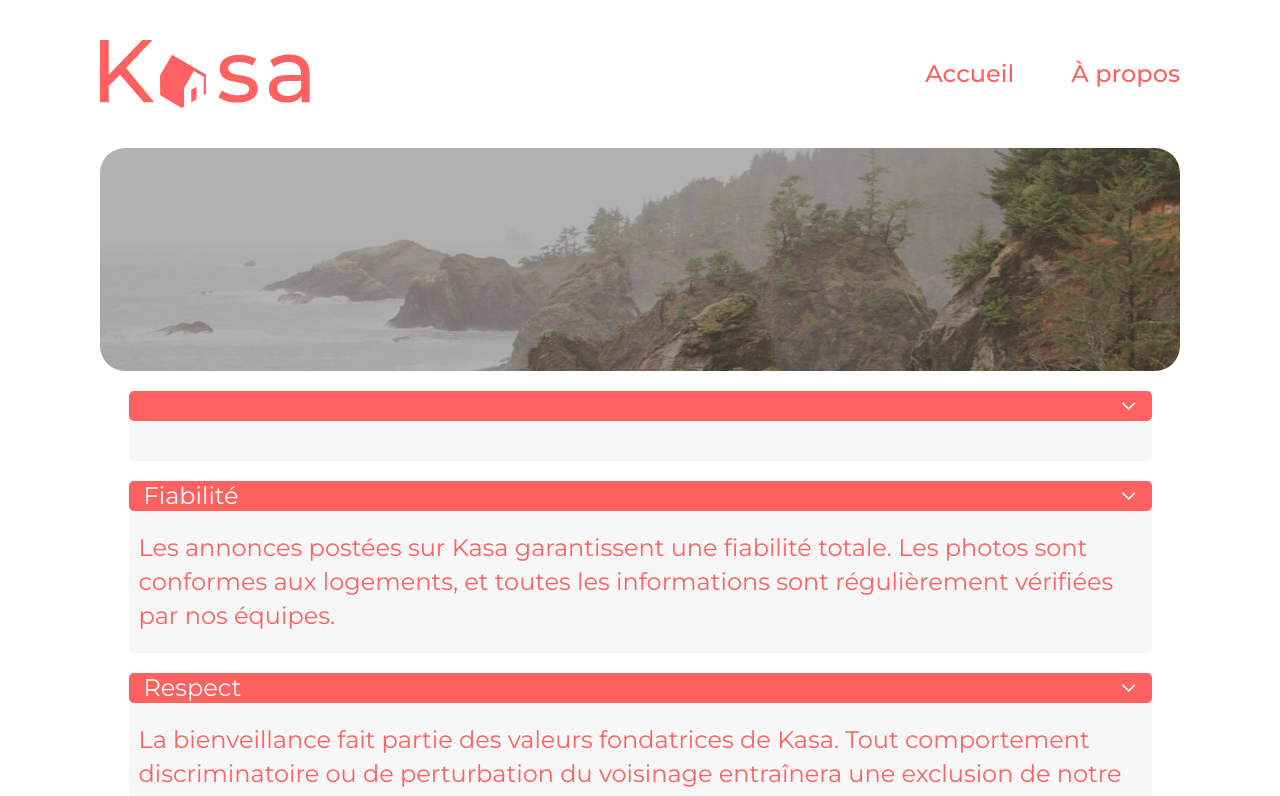
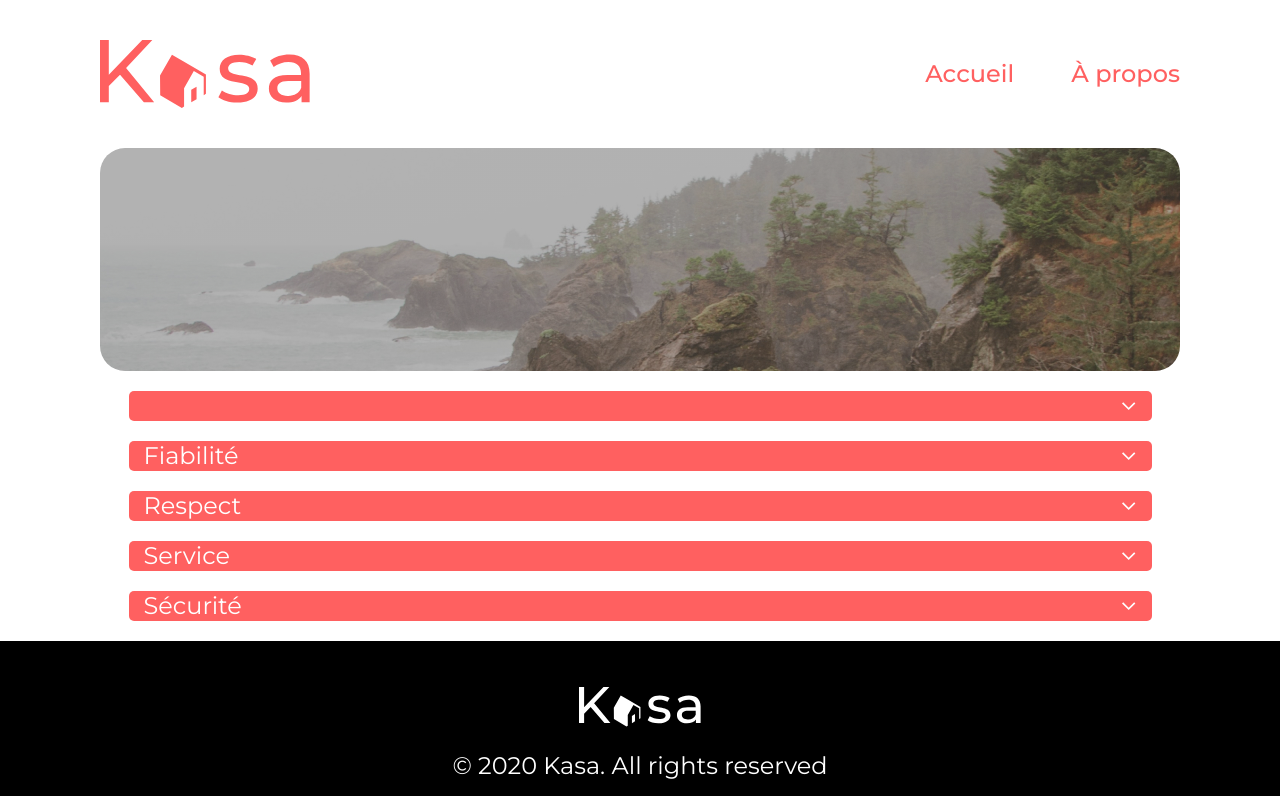
Before and after one commit to gwenananaelle/GwenaelleDuchesne_11_06052021, a React (Create React App) app: page /about in a window 1280 px wide. Shown: the top 796 px of the page. Built offline with nearby package versions, Linux system fonts and the light colour scheme.

Commit message:
open/close dropdown

```diff
--- a/src/components/Dropdown.js
+++ b/src/components/Dropdown.js
@@ -1,14 +1,23 @@
 import { ReactComponent as Chevron } from '../assets/chevron.svg'
+import { useState } from 'react'
 import '../styles/dropdown.css'
 
 function Dropdown(props) {
+    const [isOpen, setIsOpen] = useState(false)
     return (
         <div className="dropdown">
             <div className="dropdown-title">
                 <p>{props.title}</p>{' '}
-                <Chevron className="dropdown-chevron open" />
+                <Chevron
+                    className="dropdown-chevron open"
+                    onClick={() =>
+                        isOpen ? setIsOpen(false) : setIsOpen(true)
+                    }
+                />
             </div>
-            <div className="dropdown-content">{props.content}</div>
+            {isOpen ? (
+                <div className="dropdown-content">{props.content}</div>
+            ) : null}
         </div>
     )
 }
```
